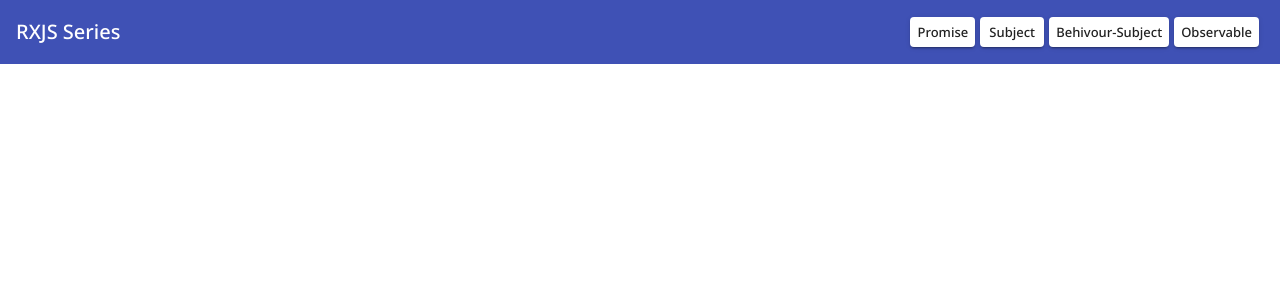
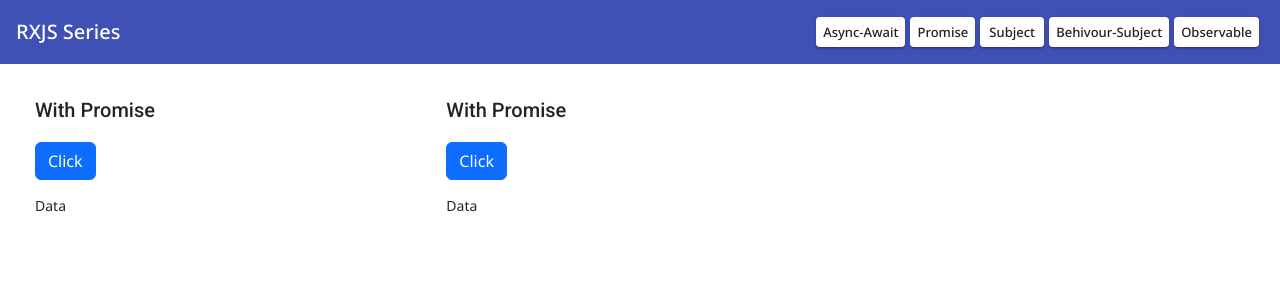
Before and after one commit to Haresh-thumar/rxjs-learning, an Angular app: page /async-await in a window 1280 px wide. Before the commit this address led to /. Shown: the top 300 px of the page. Built offline with nearby package versions, Linux system fonts and the light colour scheme.

Commit message:
async-await & promises

```diff
--- a/src/app/app-routing.module.ts
+++ b/src/app/app-routing.module.ts
@@ -4,6 +4,7 @@ import { NgModule } from '@angular/core';
 import { RouterModule, Routes } from '@angular/router';
 import { ObservableCompoComponent } from './observable-compo/observable-compo.component';
 import { BehivourSubjectComponent } from './behivour-subject/behivour-subject.component';
+import { AsyncAwaitComponent } from './async-await/async-await.component';
 
 const routes: Routes = [
   { path: '', redirectTo: 'promise', pathMatch: 'full' },
@@ -11,6 +12,7 @@ const routes: Routes = [
   { path: 'subject', component: SubjectComponent },
   { path: 'behivour-Subject', component: BehivourSubjectComponent },
   { path: 'promise', component: PromiseComponent },
+  { path: 'async-await', component: AsyncAwaitComponent },
 ];
 
 @NgModule({
--- a/src/app/app.module.ts
+++ b/src/app/app.module.ts
@@ -1,3 +1,4 @@
+import { HttpClientModule } from '@angular/common/http';
 import { NgModule } from '@angular/core';
 import { BrowserModule } from '@angular/platform-browser';
 
@@ -16,6 +17,7 @@ import { Compo1Component } from './behivour-subject/compo1/compo1.component';
 import { Compo2Component } from './behivour-subject/compo2/compo2.component';
 import { Compo3Component } from './behivour-subject/compo3/compo3.component';
 import { PromiseComponent } from './promise/promise.component';
+import { AsyncAwaitComponent } from './async-await/async-await.component';
 
 @NgModule({
   declarations: [
@@ -28,12 +30,14 @@ import { PromiseComponent } from './promise/promise.component';
     Compo2Component,
     Compo3Component,
     PromiseComponent,
+    AsyncAwaitComponent,
   ],
   imports: [
     BrowserModule,
     AppRoutingModule,
     BrowserAnimationsModule,
     MatToolbarModule,
+    HttpClientModule,
     MatIconModule,
     MatButtonModule,
     MatBadgeModule
--- /dev/null
+++ b/src/app/async-await/async-await.component.html
@@ -0,0 +1,15 @@
+<div class="row">
+  <!----- With Promise ------>
+  <div class="col-md-4">
+    <h2>With Promise</h2>
+    <button class="btn btn-primary" (click)="fetch1()">Click</button>
+    <p class="mt-3">{{result1}}</p>
+  </div>
+
+  <!----- With Async/Await ------>
+  <div class="col-md-4">
+    <h2>With Promise</h2>
+    <button class="btn btn-primary" (click)="fetch2()">Click</button>
+    <p class="mt-3">{{result1}}</p>
+  </div>
+</div>
--- /dev/null
+++ b/src/app/async-await/async-await.component.ts
@@ -0,0 +1,93 @@
+import { Component, OnInit } from '@angular/core';
+
+@Component({
+  selector: 'app-async-await',
+  templateUrl: './async-await.component.html',
+  styleUrls: ['./async-await.component.scss']
+})
+export class AsyncAwaitComponent implements OnInit {
+
+  constructor() { }
+
+  ngOnInit(): void {
+    /*--- Async ---*/
+    this.callFunction();
+
+    /*--- Await ---*/
+    this.getPromiseData();
+  }
+
+  /*************************************************************************************
+                                        Async-Await
+  *************************************************************************************/
+
+  /*----------------- Async -----------------*/
+  async getData() {
+    return 'Data Received From Async';
+  }
+
+  callFunction() {
+    this.getData().then(data => console.warn(data));
+  }
+
+
+  /*---------------- Await ------------------*/
+  promise = new Promise((resolve, reject) => {
+    setTimeout(() => {
+      resolve('Data Received From Await');
+    }, 3000);
+  });
+  async getPromiseData() {
+    let response = await this.promise;
+    console.log(response);
+  }
+
+
+  /*************************************************************************************
+                                        with Promise
+  *************************************************************************************/
+  result1: string = 'Data';
+
+  dell1 = {
+    brand: 'Dell',
+    hardDisk: '2 TB',
+    color: 'Black',
+  };
+  buyLaptop1 = new Promise((resolve, reject) => {
+    setTimeout(() => {
+      resolve(this.dell1);
+    }, 3000);
+  });
+  fetch1() {
+    this.result1 = 'Fetching Data';
+    this.buyLaptop1.then(res => {
+      this.result1 = JSON.stringify(res);
+    });
+  }
+
+
+  /*************************************************************************************
+                                    With Async/Await
+  *************************************************************************************/
+  result2: string = 'Data';
+
+  dell2 = {
+    brand: 'Dell',
+    hardDisk: '2 TB',
+    color: 'Black',
+  };
+  buyLaptop2 = new Promise((resolve, reject) => {
+    setTimeout(() => {
+      resolve(this.dell2);
+    }, 3000);
+  });
+  async fetch2() {
+    this.result2 = 'Fetching Data';
+    let data = await this.buyLaptop2;
+    this.result2 = JSON.stringify(data);
+  }
+
+
+
+
+}
--- a/src/app/header/header.component.html
+++ b/src/app/header/header.component.html
@@ -2,6 +2,7 @@
   <span>RXJS Series</span>
   <span class="badge text-bg-danger ms-3" *ngIf="exclusive">Haresh</span>
   <span class="example-spacer"></span>
+  <button mat-raised-button class="mr-5" routerLink="async-await">Async-Await</button>
   <button mat-raised-button class="mr-5" routerLink="promise">Promise</button>
   <button mat-raised-button class="mr-5" routerLink="subject">Subject</button>
   <button mat-raised-button class="mr-5" routerLink="behivour-Subject">Behivour-Subject</button>
```
Also changed, not shown: src/app/async-await/async-await.component.scss (added), 1 other file (tests, documents, lock files or other folders).
